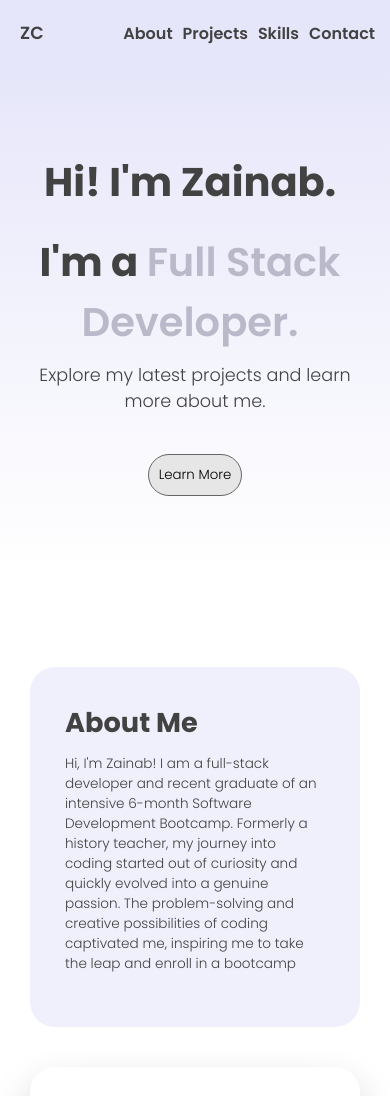
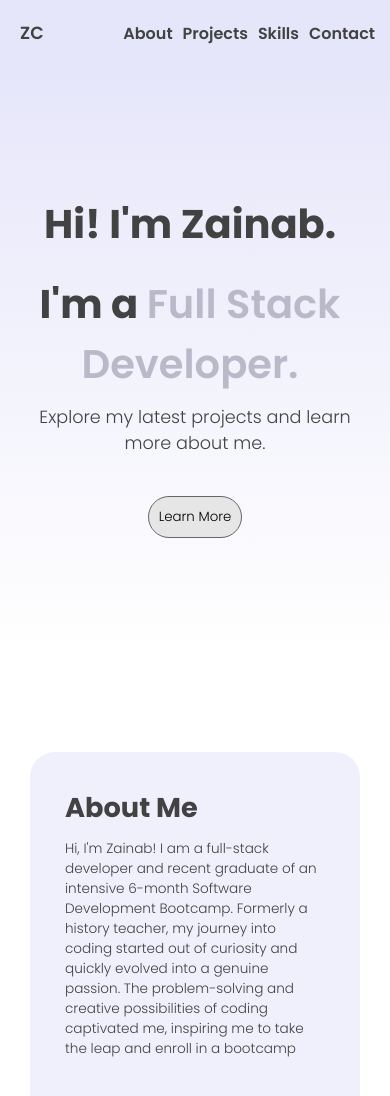
Before and after one commit to zainabch123/updated-portfolio-react-app, a React (Vite) app: page / in a window 390 px wide. Shown: the top 1096 px of the page. Built offline with nearby package versions, Linux system fonts and the light colour scheme.

Commit message:
Updated spacing for title-section

```diff
--- a/src/AboutMe/aboutMe.css
+++ b/src/AboutMe/aboutMe.css
@@ -107,7 +107,7 @@
   .about-me-text,
   .about-me-image {
     width: 330px;
-    height: 360px;
+    height: 365px;
   }
   .about-me-text h2 {
     font-size: 1.7rem;
--- a/src/index.css
+++ b/src/index.css
@@ -189,10 +189,7 @@ p {
 }
 
 @media (max-width: 545px) {
-  .title-section {
-    flex: 0 0 60vh;
-    padding: 0px 20px;
-  }
+
 
   .title-section h1 {
     font-size: 3rem;
```
